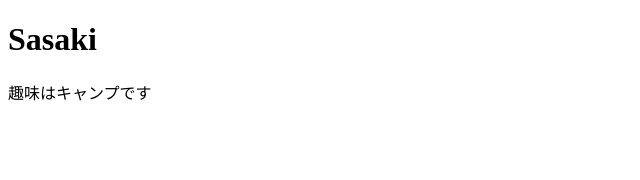
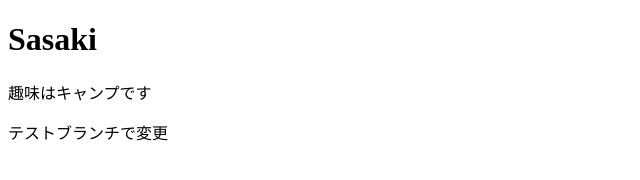
Before and after one commit to sskcoj/clonetest, a plain HTML site: page index.html in a window 1280 px wide. Shown: the whole page, without its empty margins (0-640 px from the left). Drawn offline with Linux system fonts and the light colour scheme.

Commit message:
テストブランチで変更

```diff
--- a/index.html
+++ b/index.html
@@ -9,5 +9,6 @@
 <body>
     <h1>Sasaki</h1>
     <p>趣味はキャンプです</p>
+    <p>テストブランチで変更</p>
 </body>
 </html>
```
